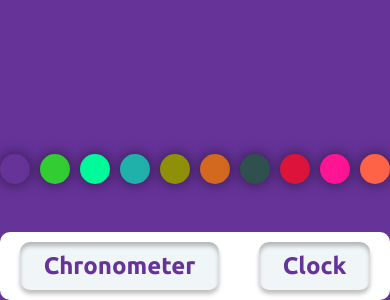
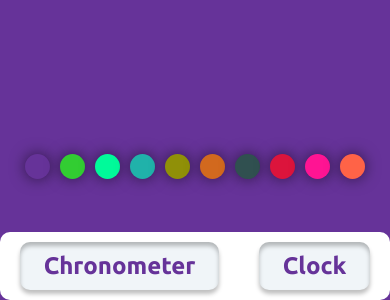
Before and after one commit to Paulino8099/clock, a plain HTML site: page index.html in a window 390 px wide. Shown: the part 544-844 px from the top of the page. Drawn offline with Linux system fonts and the light colour scheme.

Commit message:
Versión 2.0

```diff
--- a/CSS/body.scss
+++ b/CSS/body.scss
@@ -191,8 +191,8 @@ body {
                     box-shadow: 0 0 15px #00000090;
                     margin: 5px;
                     z-index: 100;
-                    width: 30px;
-                    height: 30px;
+                    width: 25px;
+                    height: 25px;
                     border-radius: 50%;
                     cursor: pointer;
                     &:hover {
```
Also changed, not shown: CSS/body.css.
